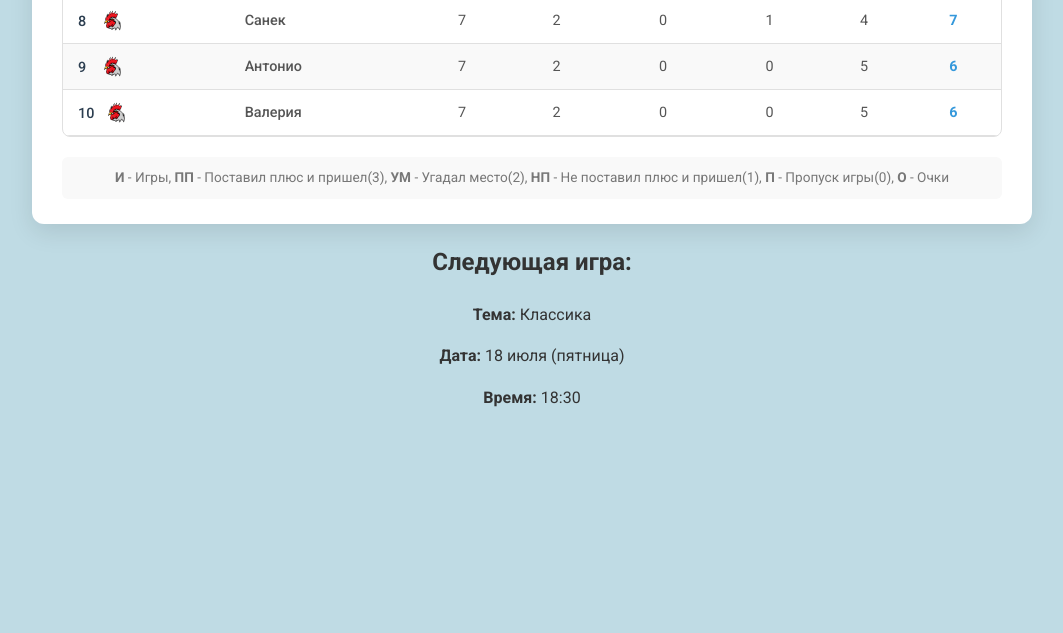
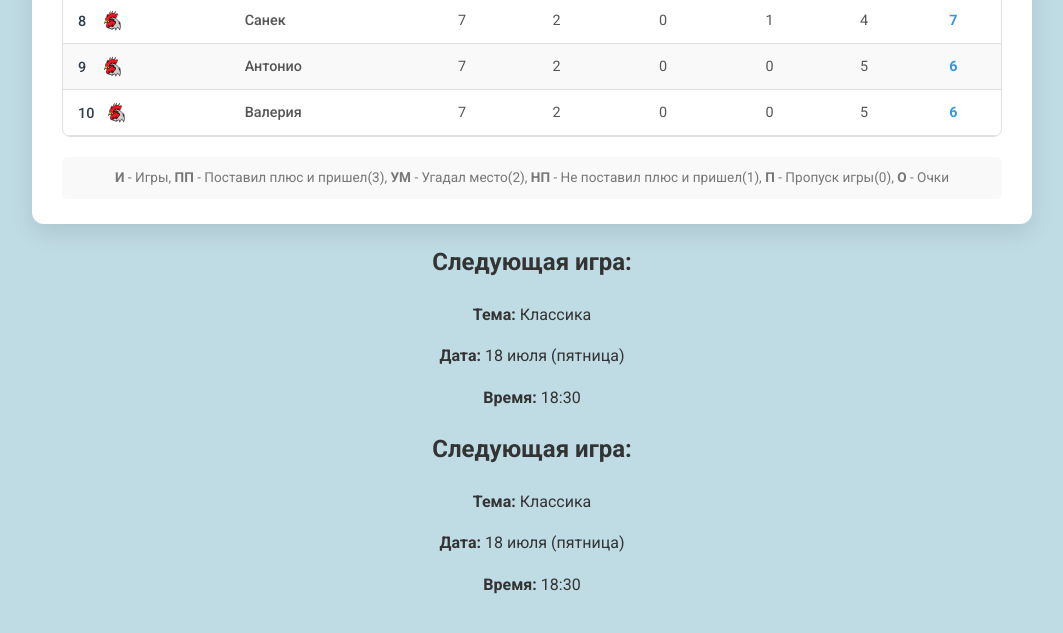
Before and after one commit to dombr32/genius, a plain HTML site: page index.html in a window 1280 px wide. Shown: the part 518-1151 px from the top of the page, without its empty margins (108-1171 px from the left). Before the commit the page ends 965 px from the top, so only its background shows below. Drawn offline with Linux system fonts and the light colour scheme.

Commit message:
world champions

```diff
--- a/index.html
+++ b/index.html
@@ -59,7 +59,7 @@
                     </tr>
 
                     <tr>
-                        <td data-label="Место">4 <a href="https://www.instagram.com/chelseafc/"><img src="images/Chelsea.svg.png"></a></td>
+                        <td data-label="Место">4 <a href="https://www.instagram.com/chelseafc/"><img src="images/2025_FIFA_Club_World_Cup.svg.png"></a></td>
                         <td data-label="Команда" class="team-name"><a href="https://www.instagram.com/gerasimovich.vladimir">Вовик</a></td>
                         <td data-label="И">7</td>
                         <td data-label="ПП">5</td>
@@ -153,5 +153,21 @@
             </div>
         </div>
     </section>
+
+    <section class="afisha-section">
+        <div class="afisha-content">
+            <h2 class="afisha-title">Следующая игра:</h2>
+            <p class="afisha-theme"><strong>Тема:</strong> Классика</p>
+
+            <div class="afisha-details">
+                <div class="detail-item">
+                    <p><strong>Дата:</strong> 18 июля (пятница)</p>
+                </div>
+                <div class="detail-item">
+                    <p><strong>Время:</strong> 18:30</p>
+                </div>
+            </div>
+        </div>
+    </section>
 </body>
 </html>
```
Also changed, not shown: images/2025_FIFA_Club_World_Cup.svg.png (added).
